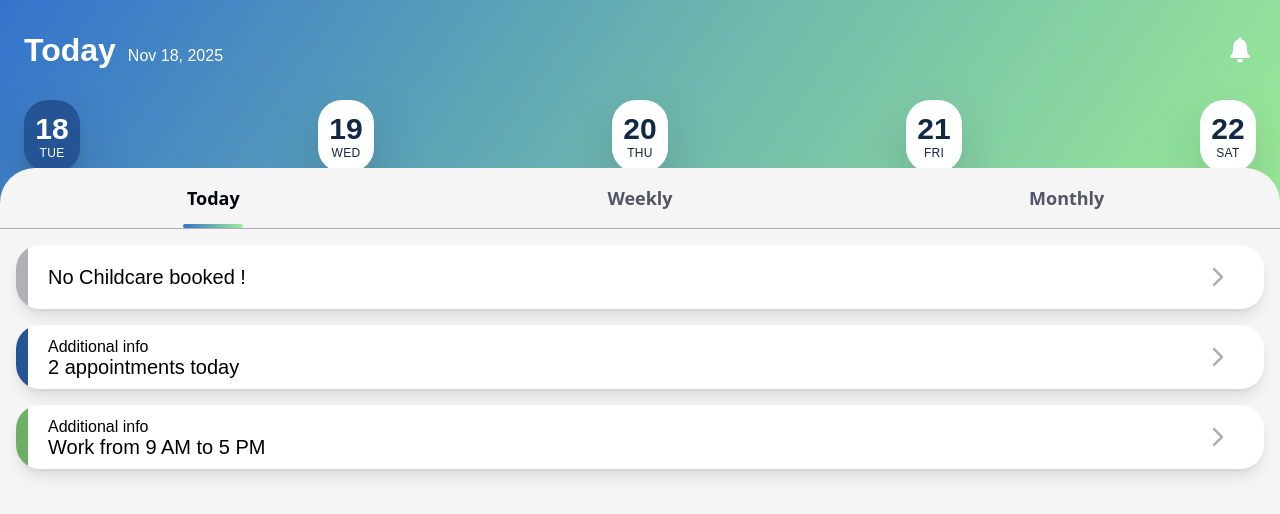
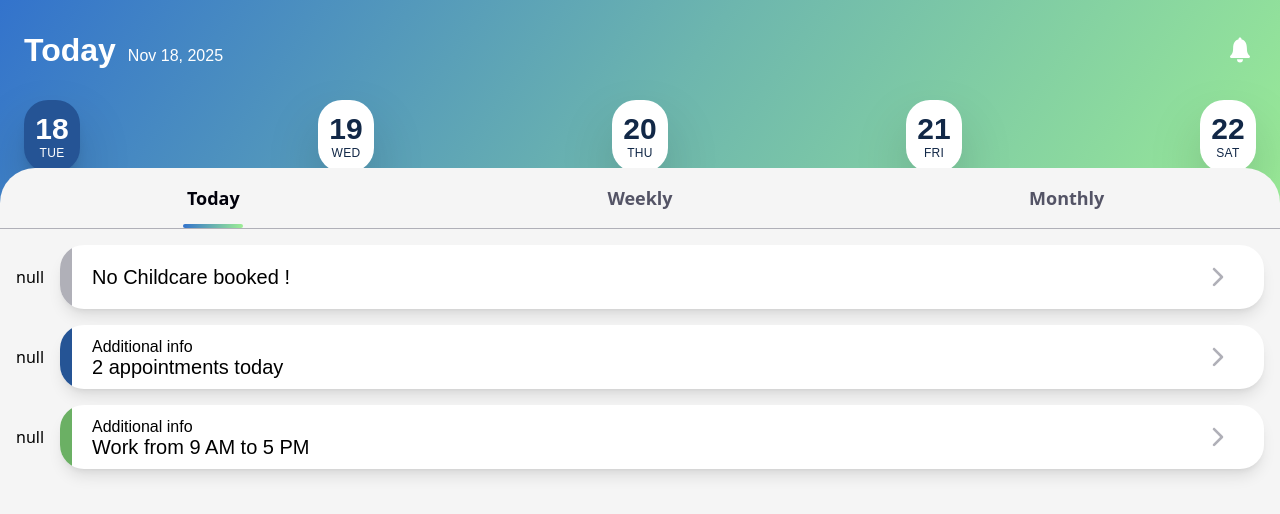
Before and after one commit to IDSP-TRADECARE/Tandem, a Next.js app: page /test in a window 1280 px wide. Shown: the top 514 px of the page. Built offline with nearby package versions, Linux system fonts and the light colour scheme; no server answers; a web font is replaced by a local one.

Commit message:
add temp for outline

```diff
--- a/src/app/components/ui/calendar/DateCard.tsx
+++ b/src/app/components/ui/calendar/DateCard.tsx
@@ -8,9 +8,10 @@ interface DateCardProps {
   onClick?: () => void;
   isEmpty?: boolean;
   isWork?: boolean;
+  date?: string;
 }
 
-export function DateCard({ text = "EPMTY CARD", onClick, isEmpty, isWork, type }: DateCardProps) {
+export function DateCard({ text = "EPMTY CARD", date, onClick, isEmpty, isWork, type }: DateCardProps) {
     let barColor = '#b0b0b8';
     if (!isEmpty) {
         barColor = isWork? '#6bb064' : "#255495";
@@ -21,6 +22,8 @@ export function DateCard({ text = "EPMTY CARD", onClick, isEmpty, isWork, type }
     const fontBoldness = type === 'Today' ? 'font-medium' : '';
 
   return (
+    <div className="flex items-center gap-4">
+      <p>{date || "null"}</p>
       <button
         onClick={onClick}
         className="relative bg-white rounded-3xl shadow-lg px-8 py-8 flex items-center justify-between w-full h-16 hover:shadow-xl transition-shadow overflow-hidden"
@@ -39,6 +42,7 @@ export function DateCard({ text = "EPMTY CARD", onClick, isEmpty, isWork, type }
         )}
         <IoIosArrowForward size={28} color="#b0b0b8" className="z-10" />
       </button>
+    </div>
   );
 }
 
```
Lines whose indentation alone changed are shown as unchanged.
